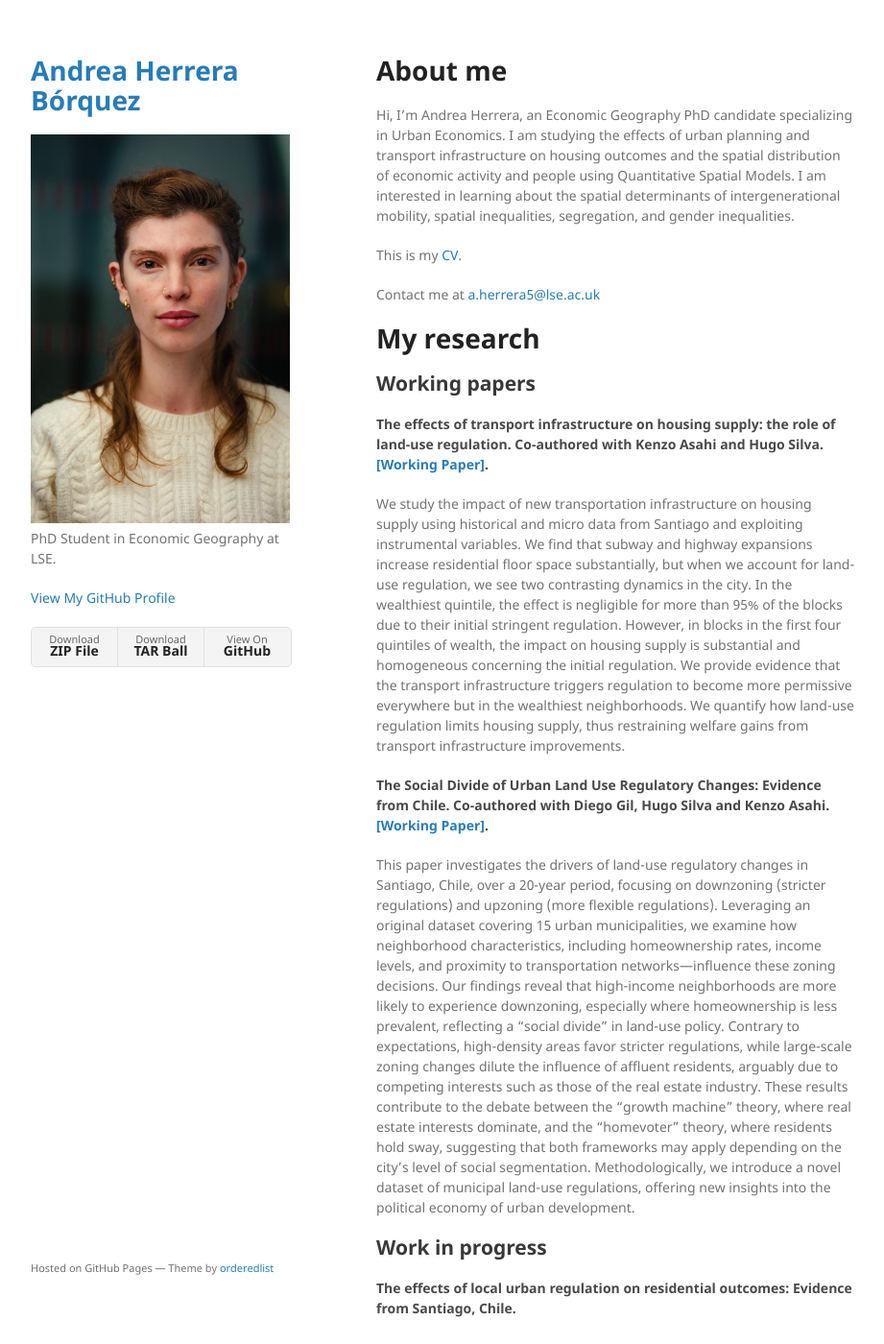
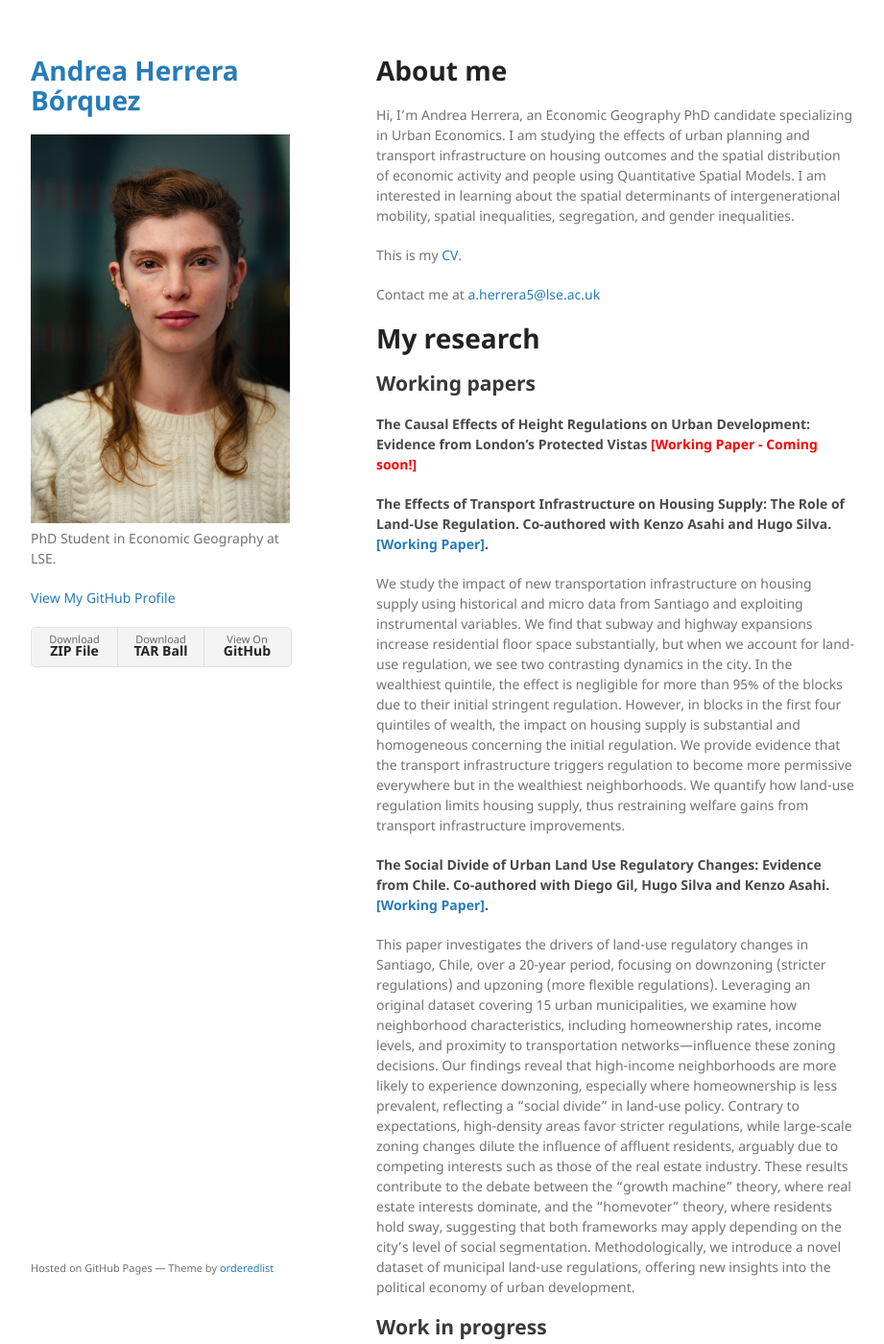
Before and after one commit to aaherrerab/aaherrerab.github.io, a Jekyll site: the page built from index.md, in a window 1280 px wide and 1400 px high. Shown: the whole window at 96% size, without its empty margins (178-1099 px from the left). Built offline with Jekyll 4.4.1, drawn with Linux system fonts in a browser that asks for light colours; our own code applies the rules of GitHub Pages for plain Markdown files; some of the changed text lies outside the part shown.

Commit message:
Update index.md

```diff
--- a/index.md
+++ b/index.md
@@ -12,7 +12,10 @@ Hi, I'm Andrea Herrera, an Economic Geography PhD candidate specializing in Urba
 
 # My research
 ## Working papers
-#### The effects of transport infrastructure on housing supply: the role of land-use regulation. Co-authored with Kenzo Asahi and Hugo Silva. <a href="/assets/pdf/Asahi, Herrera, Silva (2024).pdf" class="custom-link">[Working Paper]</a>.
+#### The Causal Effects of Height Regulations on Urban Development: Evidence from London’s Protected Vistas <span style="color:red;">[Working Paper - Coming soon!]</span>
+
+
+#### The Effects of Transport Infrastructure on Housing Supply: The Role of Land-Use Regulation. Co-authored with Kenzo Asahi and Hugo Silva. <a href="/assets/pdf/Asahi, Herrera, Silva (2024).pdf" class="custom-link">[Working Paper]</a>.
 
 We study the impact of new transportation infrastructure on housing supply using historical and micro data from Santiago and exploiting instrumental variables. We find that subway and highway expansions increase residential floor space substantially, but when we account for land-use regulation, we see two contrasting dynamics in the city. In the wealthiest quintile, the effect is negligible for more than 95% of the blocks due to their initial stringent regulation. However, in blocks in the first four quintiles of wealth, the impact on housing supply is substantial and homogeneous concerning the initial regulation. We provide evidence that the transport infrastructure triggers regulation to become more permissive everywhere but in the wealthiest neighborhoods. We quantify how land-use regulation limits housing supply, thus restraining welfare gains from transport infrastructure improvements.
 
```
Also changed, not shown: other parts of index.md (+1 -1 lines).
